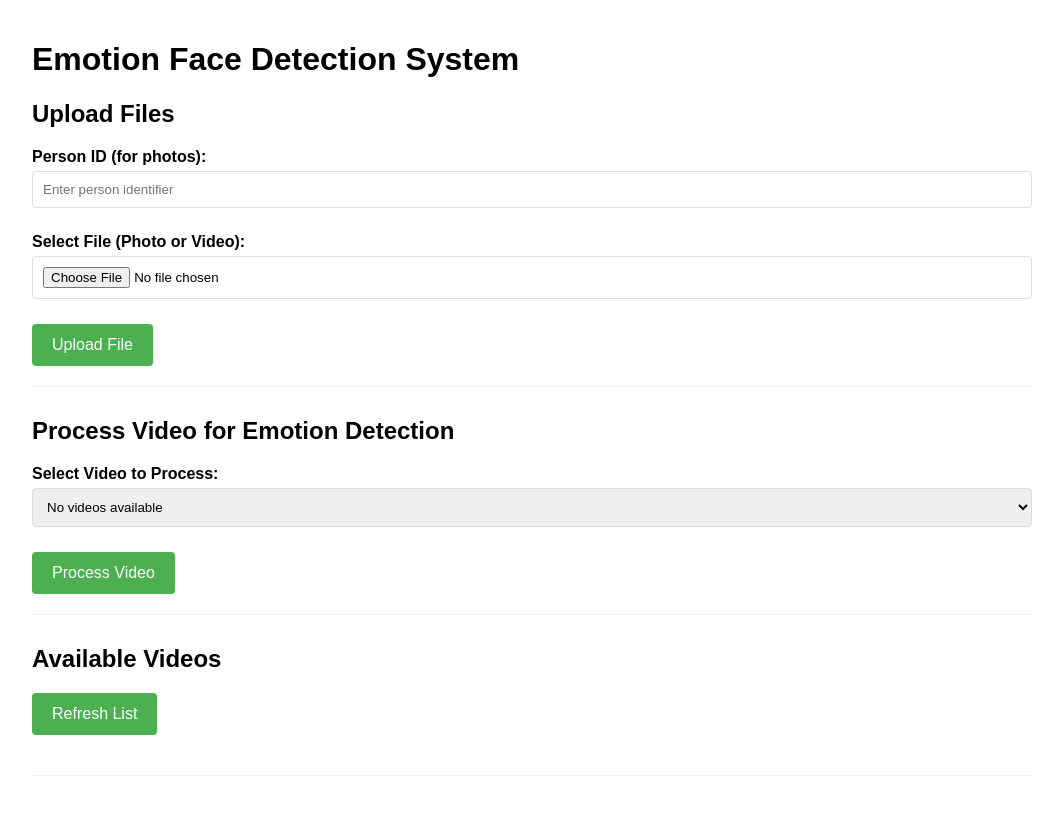
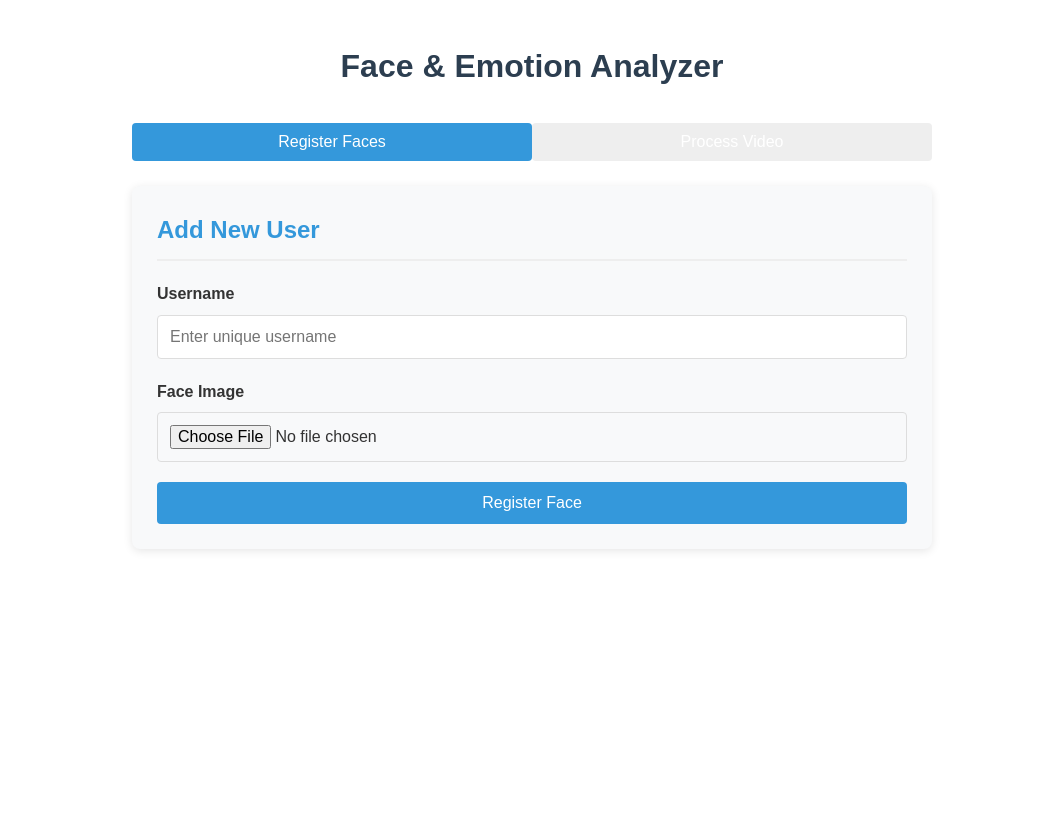
Before and after one commit to UsmanZaka51/emotion-api, a Flask app: page / in a window 1280 px wide. Shown: the whole page, without its empty margins (108-1171 px from the left). After the commit the page ends 551 px from the top, so only its background shows below. Run offline with Flask 3, Linux system fonts and the light colour scheme; data that the repository does not hold is empty.

Commit message:
Update index.html

```diff
--- a/emotion_face_detection_project/templates/index.html
+++ b/emotion_face_detection_project/templates/index.html
@@ -3,255 +3,328 @@
 <head>
     <meta charset="UTF-8">
     <meta name="viewport" content="width=device-width, initial-scale=1.0">
-    <title>Emotion Face Detection</title>
+    <title>Face & Emotion Analyzer</title>
     <style>
-        body { font-family: Arial, sans-serif; max-width: 1000px; margin: 0 auto; padding: 20px; }
-        .section { margin-bottom: 30px; border-bottom: 1px solid #eee; padding-bottom: 20px; }
-        .form-group { margin-bottom: 15px; }
-        label { display: block; margin-bottom: 5px; font-weight: bold; }
-        input[type="text"], input[type="file"], select {
-            width: 100%; padding: 10px; margin-bottom: 10px; border: 1px solid #ddd;
-            border-radius: 4px; box-sizing: border-box;
+        body {
+            font-family: Arial, sans-serif;
+            max-width: 800px;
+            margin: 0 auto;
+            padding: 20px;
+            line-height: 1.6;
+            color: #333;
+        }
+        h1 {
+            text-align: center;
+            margin-bottom: 30px;
+            color: #2c3e50;
+        }
+        .section {
+            background: #f8f9fa;
+            padding: 25px;
+            margin: 25px 0;
+            border-radius: 8px;
+            box-shadow: 0 2px 10px rgba(0,0,0,0.1);
+        }
+        h2 {
+            margin-top: 0;
+            color: #3498db;
+            border-bottom: 2px solid #eee;
+            padding-bottom: 10px;
+        }
+        .form-group {
+            margin-bottom: 20px;
+        }
+        label {
+            display: block;
+            margin-bottom: 8px;
+            font-weight: bold;
+        }
+        input[type="text"],
+        input[type="file"] {
+            width: 100%;
+            padding: 12px;
+            border: 1px solid #ddd;
+            border-radius: 4px;
+            box-sizing: border-box;
+            font-size: 16px;
         }
         button {
-            background: #4CAF50; color: white; border: none; padding: 12px 20px;
-            cursor: pointer; border-radius: 4px; font-size: 16px;
+            background: #3498db;
+            color: white;
+            border: none;
+            padding: 12px 20px;
+            border-radius: 4px;
+            cursor: pointer;
+            font-size: 16px;
+            width: 100%;
+            transition: background 0.3s;
         }
-        button:hover { background: #45a049; }
-        #results { margin-top: 20px; padding: 15px; background: #f5f5f5; border-radius: 4px; }
-        #preview { max-width: 300px; max-height: 300px; margin-top: 10px; display: none; }
-        .video-container { display: flex; flex-wrap: wrap; gap: 20px; margin-top: 20px; }
-        .video-card { width: 200px; border: 1px solid #ddd; padding: 10px; border-radius: 4px; }
-        .video-card img { width: 100%; height: 120px; object-fit: cover; }
-        .progress-bar { width: 100%; background-color: #f1f1f1; border-radius: 4px; margin-top: 10px; }
-        .progress { height: 20px; border-radius: 4px; background-color: #4CAF50; width: 0%; }
+        button:hover {
+            background: #2980b9;
+        }
+        .preview-container {
+            margin: 20px 0;
+            text-align: center;
+        }
+        #imagePreview, #videoPreview {
+            max-width: 100%;
+            max-height: 300px;
+            display: none;
+            margin-top: 10px;
+            border-radius: 4px;
+        }
+        #videoPreview {
+            width: 100%;
+            background: #000;
+        }
+        .status {
+            margin-top: 15px;
+            padding: 12px;
+            border-radius: 4px;
+            display: none;
+        }
+        .success {
+            background: #d4edda;
+            color: #155724;
+            border: 1px solid #c3e6cb;
+        }
+        .error {
+            background: #f8d7da;
+            color: #721c24;
+            border: 1px solid #f5c6cb;
+        }
+        .processing {
+            background: #fff3cd;
+            color: #856404;
+            border: 1px solid #ffeeba;
+        }
+        .tab-container {
+            display: flex;
+            margin-bottom: 20px;
+        }
+        .tab {
+            padding: 10px 20px;
+            cursor: pointer;
+            background: #eee;
+            border: none;
+            flex: 1;
+            text-align: center;
+        }
+        .tab.active {
+            background: #3498db;
+            color: white;
+        }
+        .tab-content {
+            display: none;
+        }
+        .tab-content.active {
+            display: block;
+        }
     </style>
 </head>
 <body>
-    <h1>Emotion Face Detection System</h1>
+    <h1>Face & Emotion Analyzer</h1>
 
+    <div class="tab-container">
+        <button class="tab active" onclick="openTab('register')">Register Faces</button>
+        <button class="tab" onclick="openTab('process')">Process Video</button>
+    </div>
+
+    <div id="register" class="tab-content active">
         <div class="section">
-        <h2>Upload Files</h2>
-        <form id="uploadForm">
+            <h2>Add New User</h2>
+            <form id="addUserForm">
                 <div class="form-group">
-                <label for="person_id">Person ID (for photos):</label>
-                <input type="text" id="person_id" name="person_id" placeholder="Enter person identifier">
+                    <label for="username">Username</label>
+                    <input type="text" id="username" placeholder="Enter unique username" required>
                 </div>
                 <div class="form-group">
-                <label for="file">Select File (Photo or Video):</label>
-                <input type="file" id="file" name="file" accept="image/*,video/*" required>
-                <div id="filePreview">
-                    <img id="preview" src="#" alt="Preview">
-                    <video id="videoPreview" controls style="display:none; max-width: 300px;"></video>
+                    <label for="faceImage">Face Image</label>
+                    <input type="file" id="faceImage" accept="image/*" required>
                 </div>
+                <div class="preview-container">
+                    <img id="imagePreview" alt="Face preview">
                 </div>
-            <button type="submit">Upload File</button>
+                <button type="submit">Register Face</button>
             </form>
-        <div id="uploadResults"></div>
-    </div>
-
-    <div class="section">
-        <h2>Process Video for Emotion Detection</h2>
-        <form id="processForm">
-            <div class="form-group">
-                <label for="videoSelect">Select Video to Process:</label>
-                <select id="videoSelect" name="video_s3_key" required>
-                    <option value="">Loading videos...</option>
-                </select>
-            </div>
-            <button type="submit">Process Video</button>
-        </form>
-        <div id="processResults"></div>
-        <div class="progress-bar" id="progressContainer" style="display:none;">
-            <div class="progress" id="progressBar"></div>
+            <div id="registerStatus" class="status"></div>
         </div>
     </div>
 
+    <div id="process" class="tab-content">
         <div class="section">
-        <h2>Available Videos</h2>
-        <button id="refreshVideos">Refresh List</button>
-        <div class="video-container" id="videoList"></div>
+            <h2>Process Video</h2>
+            <form id="processVideoForm">
+                <div class="form-group">
+                    <label for="videoFile">Video File</label>
+                    <input type="file" id="videoFile" accept="video/*" required>
+                </div>
+                <div class="preview-container">
+                    <video id="videoPreview" controls></video>
+                </div>
+                <button type="submit">Analyze Emotions</button>
+            </form>
+            <div id="processStatus" class="status"></div>
+            <div id="resultContainer" style="display: none;">
+                <h3>Processing Result</h3>
+                <div id="resultPreview" class="preview-container"></div>
+                <a id="downloadLink" href="#" target="_blank" style="display: none;">
+                    <button>Download Processed Video</button>
+                </a>
+            </div>
+        </div>
     </div>
 
     <script>
-        // File preview
-        document.getElementById('file').addEventListener('change', function(e) {
+        // Tab functionality
+        function openTab(tabName) {
+            const tabs = document.getElementsByClassName('tab');
+            const tabContents = document.getElementsByClassName('tab-content');
+
+            for (let tab of tabs) {
+                tab.classList.remove('active');
+            }
+
+            for (let content of tabContents) {
+                content.classList.remove('active');
+            }
+
+            document.getElementById(tabName).classList.add('active');
+            event.currentTarget.classList.add('active');
+        }
+
+        // Image preview for registration
+        document.getElementById('faceImage').addEventListener('change', function(e) {
             const file = e.target.files[0];
-            if (!file) return;
+            const preview = document.getElementById('imagePreview');
 
-            const preview = document.getElementById('preview');
-            const videoPreview = document.getElementById('videoPreview');
-
-            preview.style.display = 'none';
-            videoPreview.style.display = 'none';
-
-            if (file.type.startsWith('image/')) {
+            if (file) {
                 preview.src = URL.createObjectURL(file);
                 preview.style.display = 'block';
-            } else if (file.type.startsWith('video/')) {
-                videoPreview.src = URL.createObjectURL(file);
-                videoPreview.style.display = 'block';
+            } else {
+                preview.style.display = 'none';
             }
         });
 
-        // Handle file upload
-        document.getElementById('uploadForm').addEventListener('submit', async function(e) {
+        // Video preview for processing
+        document.getElementById('videoFile').addEventListener('change', function(e) {
+            const file = e.target.files[0];
+            const preview = document.getElementById('videoPreview');
+
+            if (file) {
+                preview.src = URL.createObjectURL(file);
+                preview.style.display = 'block';
+            } else {
+                preview.style.display = 'none';
+            }
+        });
+
+        // Register face form submission
+        document.getElementById('addUserForm').addEventListener('submit', async function(e) {
             e.preventDefault();
 
+            const username = document.getElementById('username').value;
+            const imageFile = document.getElementById('faceImage').files[0];
+            const status = document.getElementById('registerStatus');
+
+            if (!imageFile) {
+                showStatus('Please select a face image', 'error', status);
+                return;
+            }
+
             const formData = new FormData();
-            formData.append('person_id', document.getElementById('person_id').value);
-            formData.append('file', document.getElementById('file').files[0]);
+            formData.append('person_id', username);
+            formData.append('face_image', imageFile);
 
             try {
-                const response = await fetch('/upload', {
+                status.textContent = 'Registering face...';
+                status.className = 'status processing';
+                status.style.display = 'block';
+
+                const response = await fetch('/admin/add-face', {
                     method: 'POST',
                     body: formData
                 });
 
                 const result = await response.json();
-                const resultsDiv = document.getElementById('uploadResults');
 
                 if (response.ok) {
-                    resultsDiv.innerHTML = `
-                        <div style="color: green;">
-                            <p><strong>Success:</strong> ${result.message}</p>
-                            <p><strong>S3 Path:</strong> ${result.s3_path}</p>
-                            <p><strong>File Type:</strong> ${result.file_type}</p>
-                        </div>
-                    `;
-                    // Refresh video list after upload
-                    loadVideos();
+                    showStatus(`Successfully registered ${username}`, 'success', status);
+                    document.getElementById('addUserForm').reset();
+                    document.getElementById('imagePreview').style.display = 'none';
                 } else {
-                    resultsDiv.innerHTML = `
-                        <div style="color: red;">
-                            <p><strong>Error:</strong> ${result.error}</p>
-                        </div>
-                    `;
+                    showStatus(`Error: ${result.error}`, 'error', status);
                 }
             } catch (error) {
-                document.getElementById('uploadResults').innerHTML = `
-                    <div style="color: red;">
-                        <p><strong>Error:</strong> ${error.message}</p>
-                    </div>
-                `;
+                showStatus(`Network error: ${error.message}`, 'error', status);
             }
         });
 
-        // Load videos for processing
-        async function loadVideos() {
-            try {
-                const response = await fetch('/videos');
-                const data = await response.json();
-
-                if (response.ok) {
-                    const videoSelect = document.getElementById('videoSelect');
-                    const videoList = document.getElementById('videoList');
-
-                    // Update dropdown
-                    videoSelect.innerHTML = data.videos.length > 0
-                        ? data.videos.map(video =>
-                            `<option value="${video.s3_key}">${video.s3_key.split('/').pop()}</option>`
-                          ).join('')
-                        : '<option value="">No videos available</option>';
-
-                    // Update video list display
-                    videoList.innerHTML = data.videos.map(video => `
-                        <div class="video-card">
-                            <h3>${video.s3_key.split('/').pop()}</h3>
-                            <p><strong>Person ID:</strong> ${video.person_id || 'N/A'}</p>
-                            <p><strong>Uploaded:</strong> ${new Date(video.upload_time).toLocaleString()}</p>
-                            <video width="100%" controls>
-                                <source src="https://${S3_BUCKET}.s3.${AWS_REGION}.amazonaws.com/${video.s3_key}" type="video/mp4">
-                                Your browser does not support the video tag.
-                            </video>
-                        </div>
-                    `).join('');
-                } else {
-                    console.error('Error loading videos:', data.error);
-                }
-            } catch (error) {
-                console.error('Error loading videos:', error);
-            }
-        }
-
-        // Process video
-        document.getElementById('processForm').addEventListener('submit', async function(e) {
+        // Process video form submission
+        document.getElementById('processVideoForm').addEventListener('submit', async function(e) {
             e.preventDefault();
 
-            const videoSelect = document.getElementById('videoSelect');
-            const resultsDiv = document.getElementById('processResults');
-            const progressContainer = document.getElementById('progressContainer');
-            const progressBar = document.getElementById('progressBar');
+            const videoFile = document.getElementById('videoFile').files[0];
+            const status = document.getElementById('processStatus');
+            const resultContainer = document.getElementById('resultContainer');
+            const downloadLink = document.getElementById('downloadLink');
 
-            if (!videoSelect.value) {
-                resultsDiv.innerHTML = '<div style="color: red;">Please select a video</div>';
+            if (!videoFile) {
+                showStatus('Please select a video file', 'error', status);
                 return;
             }
 
+            const formData = new FormData();
+            formData.append('video_file', videoFile);
+
             try {
-                resultsDiv.innerHTML = '<div>Processing video...</div>';
-                progressContainer.style.display = 'block';
-                progressBar.style.width = '0%';
-
-                // Simulate progress (in real app, use WebSocket or polling)
-                const interval = setInterval(() => {
-                    const width = parseInt(progressBar.style.width) || 0;
-                    if (width < 90) {
-                        progressBar.style.width = (width + 10) + '%';
-                    }
-                }, 1000);
+                status.textContent = 'Processing video... (this may take several minutes)';
+                status.className = 'status processing';
+                status.style.display = 'block';
+                resultContainer.style.display = 'none';
 
                 const response = await fetch('/process-video', {
                     method: 'POST',
-                    headers: {
-                        'Content-Type': 'application/x-www-form-urlencoded',
-                    },
-                    body: `video_s3_key=${encodeURIComponent(videoSelect.value)}`
+                    body: formData
                 });
-
-                clearInterval(interval);
-                progressBar.style.width = '100%';
 
                 const result = await response.json();
 
                 if (response.ok) {
-                    resultsDiv.innerHTML = `
-                        <div style="color: green;">
-                            <p><strong>Success:</strong> ${result.message}</p>
-                            <p><strong>Output Path:</strong> ${result.output_path}</p>
-                            <p>Processing complete!</p>
-                        </div>
+                    showStatus('Video processing complete!', 'success', status);
+                    resultContainer.style.display = 'block';
+
+                    // Display result (modify based on your API response)
+                    if (result.output_url) {
+                        const preview = document.getElementById('resultPreview');
+                        preview.innerHTML = `
+                            <video controls style="max-width:100%">
+                                <source src="${result.output_url}" type="video/mp4">
+                                Your browser does not support the video tag.
+                            </video>
                         `;
+                        downloadLink.href = result.output_url;
+                        downloadLink.style.display = 'block';
+                    }
                 } else {
-                    resultsDiv.innerHTML = `
-                        <div style="color: red;">
-                            <p><strong>Error:</strong> ${result.error}</p>
-                        </div>
-                    `;
+                    showStatus(`Error: ${result.error}`, 'error', status);
                 }
             } catch (error) {
-                resultsDiv.innerHTML = `
-                    <div style="color: red;">
-                        <p><strong>Error:</strong> ${error.message}</p>
-                    </div>
-                `;
+                showStatus(`Network error: ${error.message}`, 'error', status);
             }
         });
 
-        // Refresh videos button
-        document.getElementById('refreshVideos').addEventListener('click', function(e) {
-            e.preventDefault();
-            loadVideos();
-        });
+        function showStatus(message, type, element) {
+            element.textContent = message;
+            element.className = `status ${type}`;
+            element.style.display = 'block';
 
-        // Initialize
-        document.addEventListener('DOMContentLoaded', function() {
-            loadVideos();
-        });
-
-        // Constants (should match your backend)
-        const S3_BUCKET = 'my-emotion-model-bucket';
-        const AWS_REGION = 'us-east-1';
+            if (type !== 'processing') {
+                setTimeout(() => {
+                    element.style.display = 'none';
+                }, 5000);
+            }
+        }
     </script>
 </body>
 </html>
```
Lines whose indentation alone changed are shown as unchanged.
